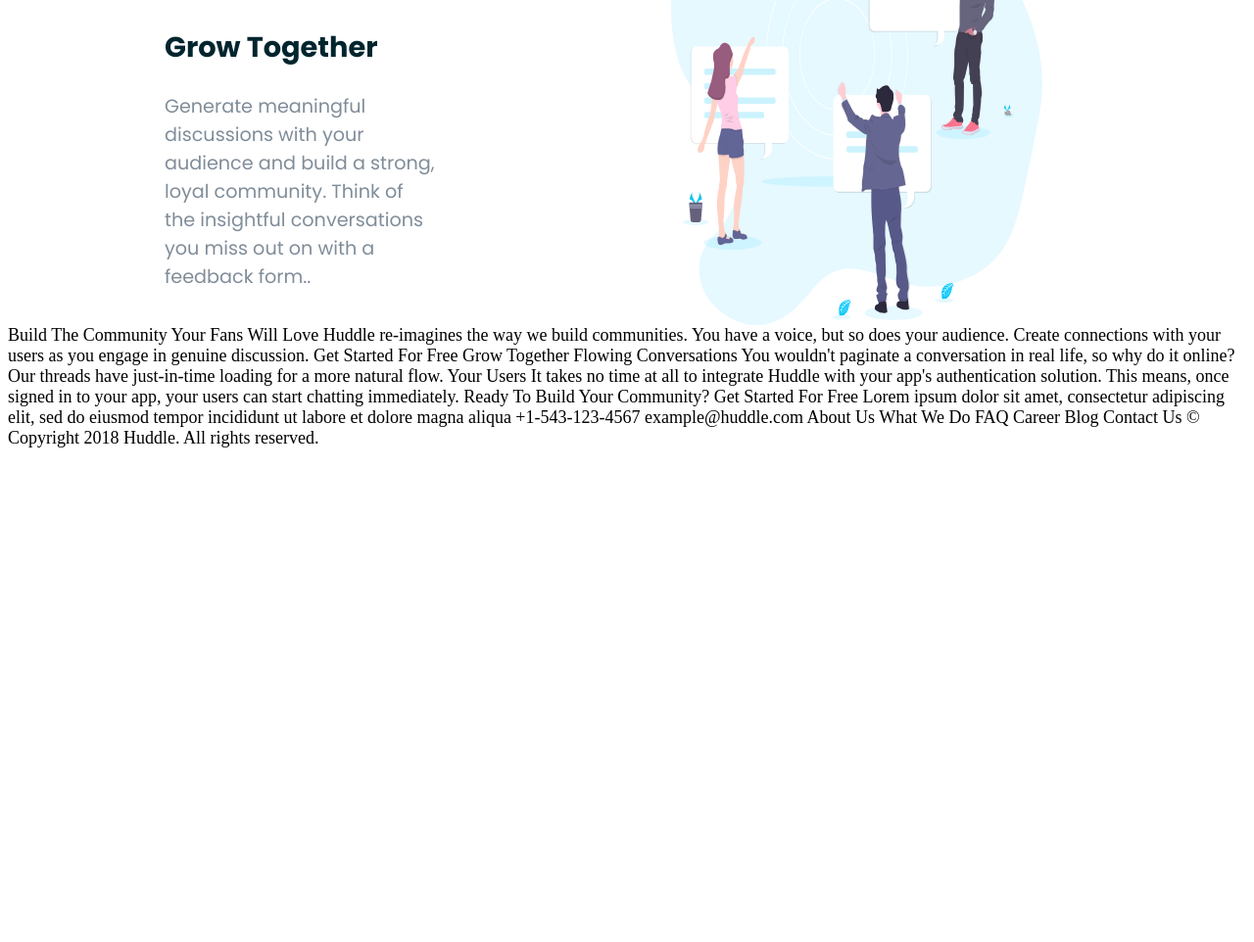
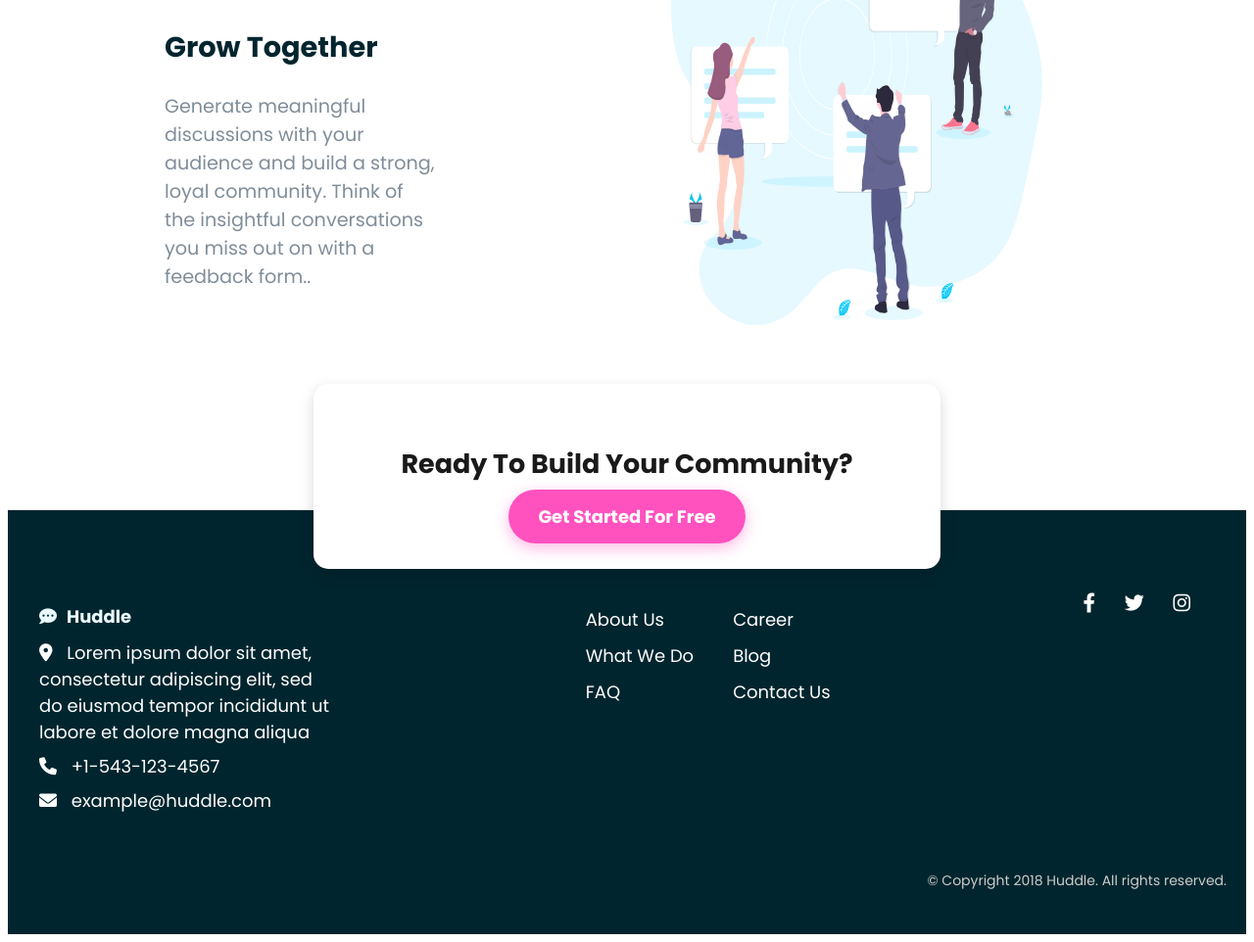
Before and after one commit to thiagogagliari/huddle_landing, a plain HTML site: page index.html in a window 1280 px wide. Shown: the part 1883-2845 px from the top of the page at 98% size. Before the commit the page ends 2349 px from the top, so only its background shows below. Drawn offline with Linux system fonts and the light colour scheme.

Commit message:
Update Final

```diff
--- a/index.html
+++ b/index.html
@@ -15,6 +15,10 @@
     <title>
       Frontend Mentor | Huddle landing page with alternating feature blocks
     </title>
+    <link
+      rel="stylesheet"
+      href="https://cdnjs.cloudflare.com/ajax/libs/font-awesome/6.0.0-beta3/css/all.min.css"
+    />
 
     <style>
       @import url("https://fonts.googleapis.com/css2?family=Open+Sans:ital,wght@0,300..800;1,300..800&family=Poppins:ital,wght@0,100;0,200;0,300;0,400;0,500;0,600;0,700;0,800;0,900;1,100;1,200;1,300;1,400;1,500;1,600;1,700;1,800;1,900&display=swap");
@@ -28,6 +32,7 @@
 
       body {
         font-size: 18px;
+        font-family: "Poppins", sans-serif;
       }
       .navbar {
         font-family: "Poppins", sans-serif;
@@ -126,6 +131,112 @@
         width: 30%;
         margin-left: 13rem;
       }
+
+      .cta-box {
+        background: white;
+        text-align: center;
+        padding: 40px 20px;
+        border-radius: 15px;
+        box-shadow: 0 5px 15px rgba(0, 0, 0, 0.15);
+        max-width: 600px;
+        margin: 0 auto;
+        position: relative;
+        top: 60px; /* Eleva a caixa sobre o footer */
+        z-index: 10;
+      }
+
+      .cta-box h2 {
+        margin-bottom: 20px;
+        color: #1a1a1a;
+      }
+
+      .cta-btn {
+        background-color: #ff52bf;
+        color: white;
+        padding: 15px 30px;
+        border-radius: 30px;
+        text-decoration: none;
+        font-weight: bold;
+        box-shadow: 0 5px 15px rgba(255, 82, 191, 0.4);
+      }
+
+      .footer {
+        background-color: #00252e;
+        color: white;
+        padding: 60px 20px 30px;
+      }
+
+      .footer-container {
+        display: flex;
+        flex-wrap: wrap;
+        justify-content: space-between;
+        max-width: 1200px;
+        margin: 0 auto;
+      }
+
+      .footer-left,
+      .footer-middle,
+      .footer-right {
+        margin: 20px 0;
+      }
+
+      .footer-left {
+        max-width: 300px;
+      }
+
+      .footer-left h2 {
+        color: var(--branco);
+        font-size: 18px;
+        margin-bottom: 10px;
+      }
+
+      .footer-left p {
+        margin: 8px 0;
+      }
+
+      .footer-middle {
+        display: flex;
+        gap: 40px;
+      }
+
+      .footer-middle ul {
+        list-style: none;
+        padding: 0;
+      }
+
+      .footer-middle ul li {
+        margin-bottom: 10px;
+      }
+
+      .footer-middle ul li a {
+        color: white;
+        text-decoration: none;
+      }
+
+      .footer-middle ul li a:hover {
+        text-decoration: underline;
+      }
+
+      .footer-right a {
+        color: white;
+        margin-right: 15px;
+        font-size: 20px;
+      }
+
+      .footer-right a:hover {
+        color: #ff52bf;
+      }
+
+      .footer i {
+        margin-right: 10px;
+      }
+
+      .copyright {
+        text-align: right;
+        margin-top: 30px;
+        font-size: 14px;
+        color: #ccc;
+      }
     </style>
   </head>
   <body>
@@ -187,21 +298,48 @@
         </div>
         <img src="./images/illustration-your-users.svg" alt="" />
       </section>
-
-      <!-- Footer -->
     </main>
 
-    Build The Community Your Fans Will Love Huddle re-imagines the way we build
-    communities. You have a voice, but so does your audience. Create connections
-    with your users as you engage in genuine discussion. Get Started For Free
-    Grow Together Flowing Conversations You wouldn't paginate a conversation in
-    real life, so why do it online? Our threads have just-in-time loading for a
-    more natural flow. Your Users It takes no time at all to integrate Huddle
-    with your app's authentication solution. This means, once signed in to your
-    app, your users can start chatting immediately. Ready To Build Your
-    Community? Get Started For Free Lorem ipsum dolor sit amet, consectetur
-    adipiscing elit, sed do eiusmod tempor incididunt ut labore et dolore magna
-    aliqua +1-543-123-4567 example@huddle.com About Us What We Do FAQ Career
-    Blog Contact Us &copy; Copyright 2018 Huddle. All rights reserved.
+    <!-- Call to Action -->
+    <div class="cta-box">
+      <h2>Ready To Build Your Community?</h2>
+      <a href="#" class="cta-btn">Get Started For Free</a>
+    </div>
+
+    <!-- Footer -->
+    <footer class="footer">
+      <div class="footer-container">
+        <div class="footer-left">
+          <h2><i class="fas fa-comment-dots"></i>Huddle</h2>
+          <p>
+            <i class="fa-solid fa-location-dot"></i>
+            Lorem ipsum dolor sit amet, consectetur adipiscing elit, sed do
+            eiusmod tempor incididunt ut labore et dolore magna aliqua
+          </p>
+          <p><i class="fas fa-phone"></i> +1-543-123-4567</p>
+          <p><i class="fas fa-envelope"></i> example@huddle.com</p>
+        </div>
+
+        <div class="footer-middle">
+          <ul>
+            <li><a href="#">About Us</a></li>
+            <li><a href="#">What We Do</a></li>
+            <li><a href="#">FAQ</a></li>
+          </ul>
+          <ul>
+            <li><a href="#">Career</a></li>
+            <li><a href="#">Blog</a></li>
+            <li><a href="#">Contact Us</a></li>
+          </ul>
+        </div>
+
+        <div class="footer-right">
+          <a href="#"><i class="fab fa-facebook-f"></i></a>
+          <a href="#"><i class="fab fa-twitter"></i></a>
+          <a href="#"><i class="fab fa-instagram"></i></a>
+        </div>
+      </div>
+      <p class="copyright">© Copyright 2018 Huddle. All rights reserved.</p>
+    </footer>
   </body>
 </html>
```
